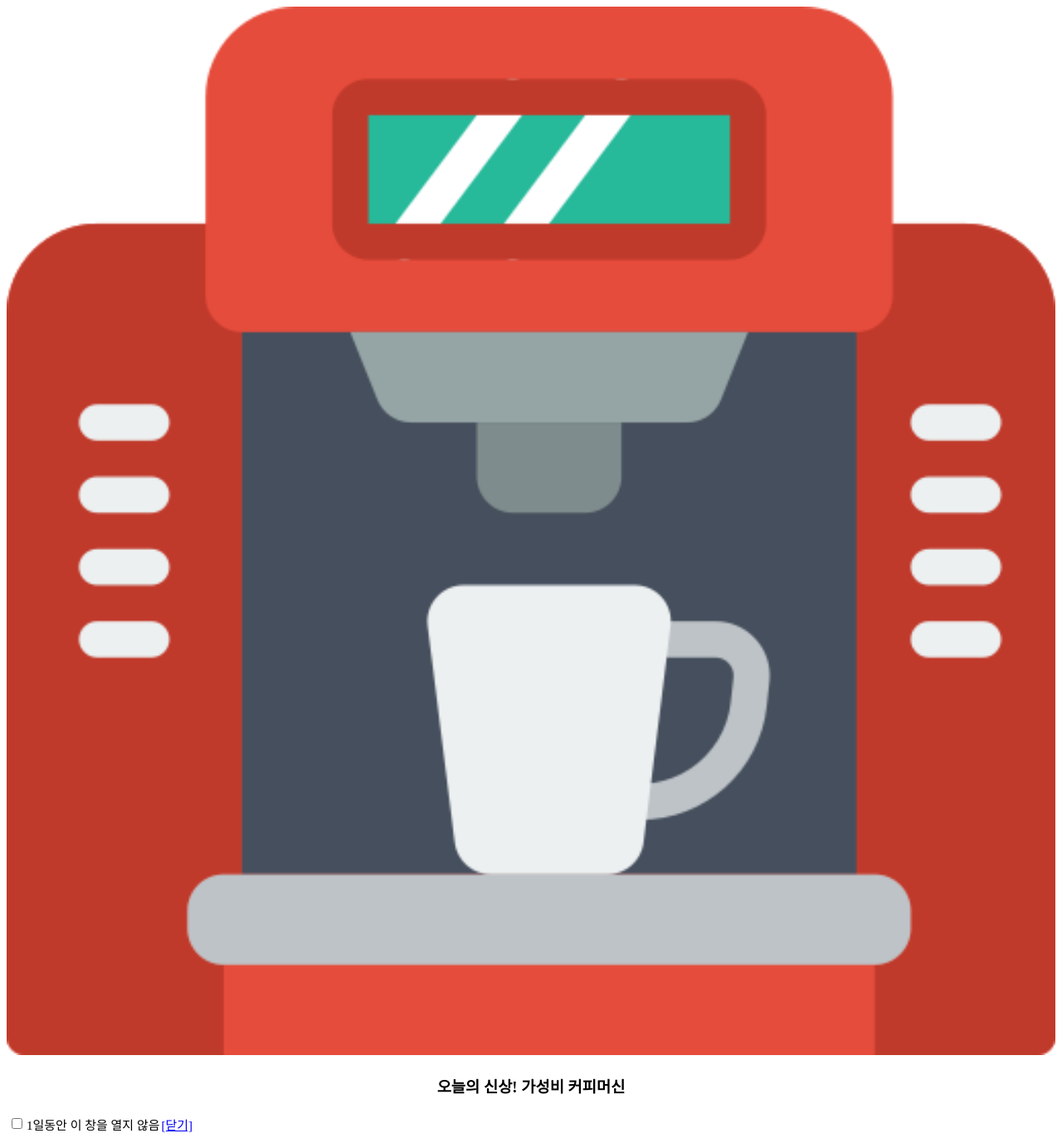
After one commit to GuGaYoung/EasyHomeCafeWebSite, a PHP site: page /newfolder/popup.php in a window 1280 px wide. The commit adds this page. Shown: the whole page at 83% size. Run offline with PHP 8.4, Linux system fonts and the light colour scheme.

Commit message:
팝업창띄우는 코드 추가 및 수정

```diff
--- /dev/null
+++ b/html/newfolder/popup.js
@@ -0,0 +1,12 @@
+function setCookie(name, value, expiredays){
+    var todayDate = new Date();
+    todayDate.setDate (todayDate.getDate() + expiredays);
+    document.cookie = name + "=" + escape(value) + "; path=/; expires=" + todayDate.toGMTString() + ";";
+}
+
+function closePop(){
+    if (document.frm.pop.checked){
+        setCookie("popname", "done", 1);
+    }
+    self.close();
+}
--- /dev/null
+++ b/html/newfolder/popup.php
@@ -0,0 +1,27 @@
+<!DOCTYPE html>
+<html lang="en">
+<head>
+    <meta http-equiv="Content-Type" content="text/html; charset=UTF-8">
+    <script type="text/javascript" src="popup.js"></script>
+    <title>popup</title>
+</head>
+<body>
+<form name="frm" method="post" action="">
+    <table width="" border="0" cellpadding="0" cellspacing="0">
+        <tbody>
+        <tr><img src="image/coffeeMachine.png" width="100%" height="70%" border="0"></tr>
+        <tr><h3 style="text-align:center">오늘의 신상! 가성비 커피머신</h3></tr>
+        <tr>
+            <td height="30" align="right">
+                <table border="0" cellpadding="0" cellspacing="2">
+                    <tbody><tr>
+                        <td><input class="PopupCheck" type="checkbox" name="pop" onclick="closePop()"></td>
+                        <td style="font-size:15px;">1일동안 이 창을 열지 않음</td>
+                        <td style="font-size:15px;"><a href="javascript:self.close();" onfocus="this.blur()">[닫기]</a></td>
+                    </tr>
+                    </tbody></table>
+            </td>
+        </tr>
+        </tbody></table>
+</form>
+</body>
```
Also changed, not shown: html/main.php (+11 -0 lines).
